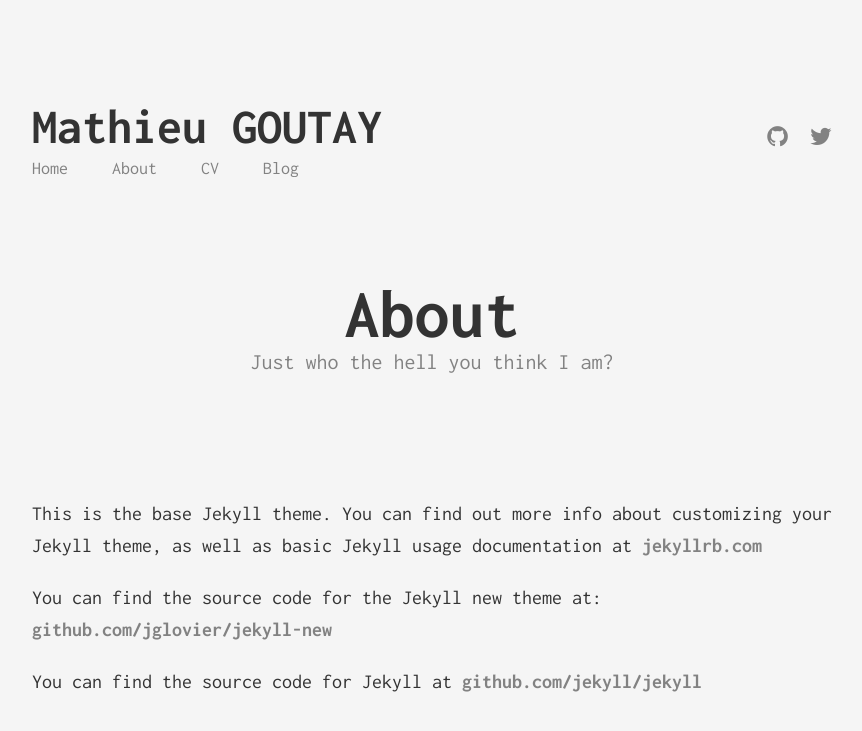
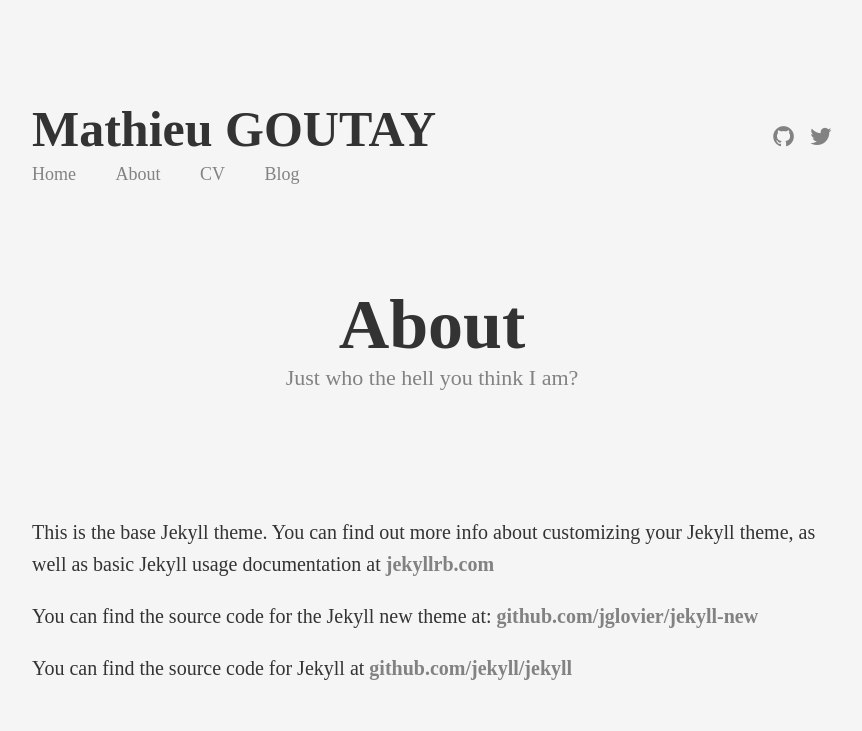
Before and after one commit to goutaymathieu/goutaymathieu.github.io, a Jekyll site: the page built from about.md, in a window 1280 px wide. Shown: the top 731 px of the page, without its empty margins (208-1070 px from the left). Built offline with Jekyll 4.4.1, drawn with Linux system fonts in a browser that asks for light colours.

Commit message:
Update styling.html

```diff
--- a/_includes/externals/styling.html
+++ b/_includes/externals/styling.html
@@ -1,4 +1,4 @@
-<link href='https://fonts.googleapis.com/css?family=Inconsolata:400,700' rel='stylesheet' type='text/css'>
+<link href='https://fonts.googleapis.com/css?family=PT+Sans:400,700' rel='stylesheet' type='text/css'>
 <link rel="stylesheet" href="{{ "/assets/vendor/normalize-css/normalize.css" | prepend: site.baseurl }}">
 <link rel="stylesheet" href="{{ "/css/main.css" | prepend: site.baseurl }}">
 {% if site.styles contains site.highlightstyle %}
```
